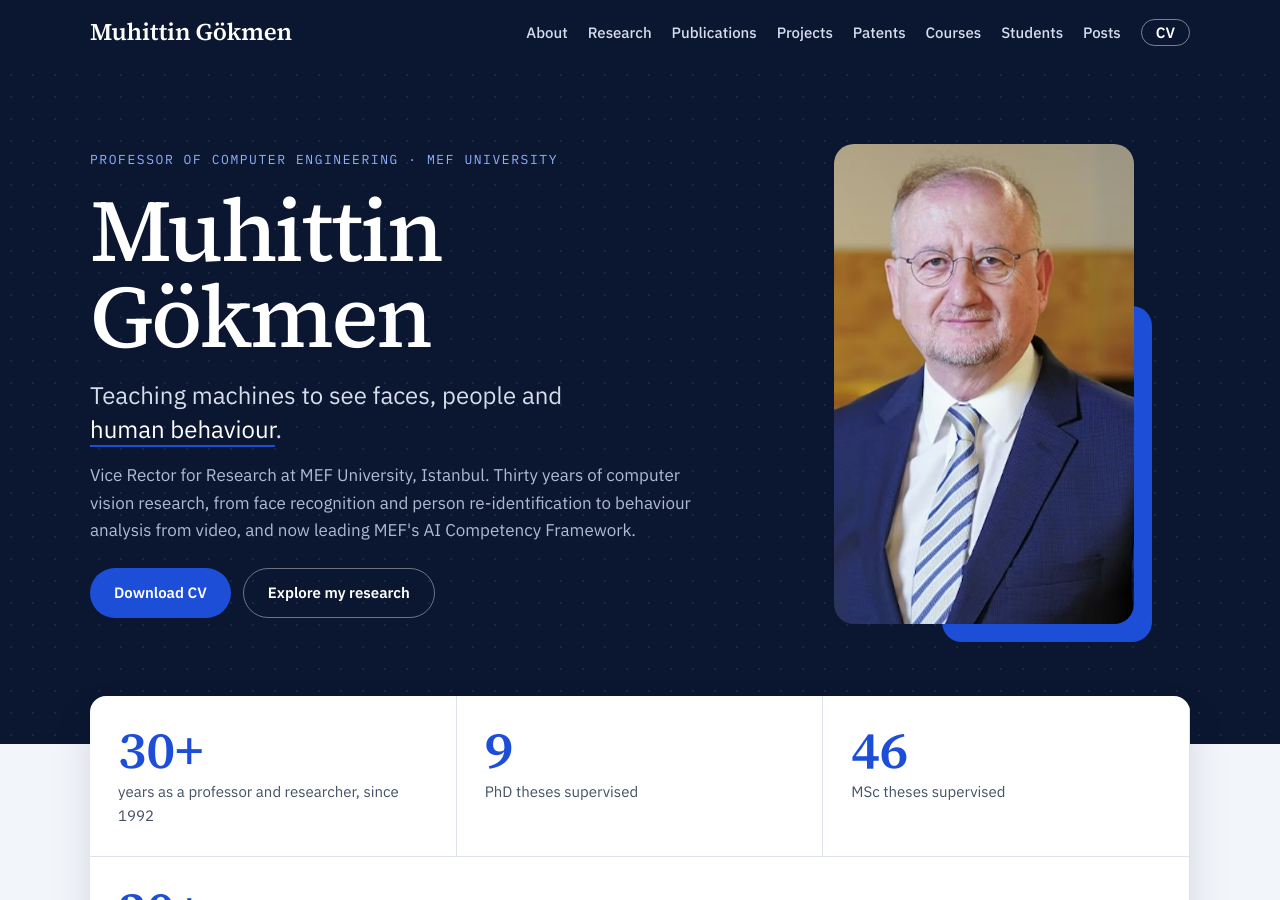
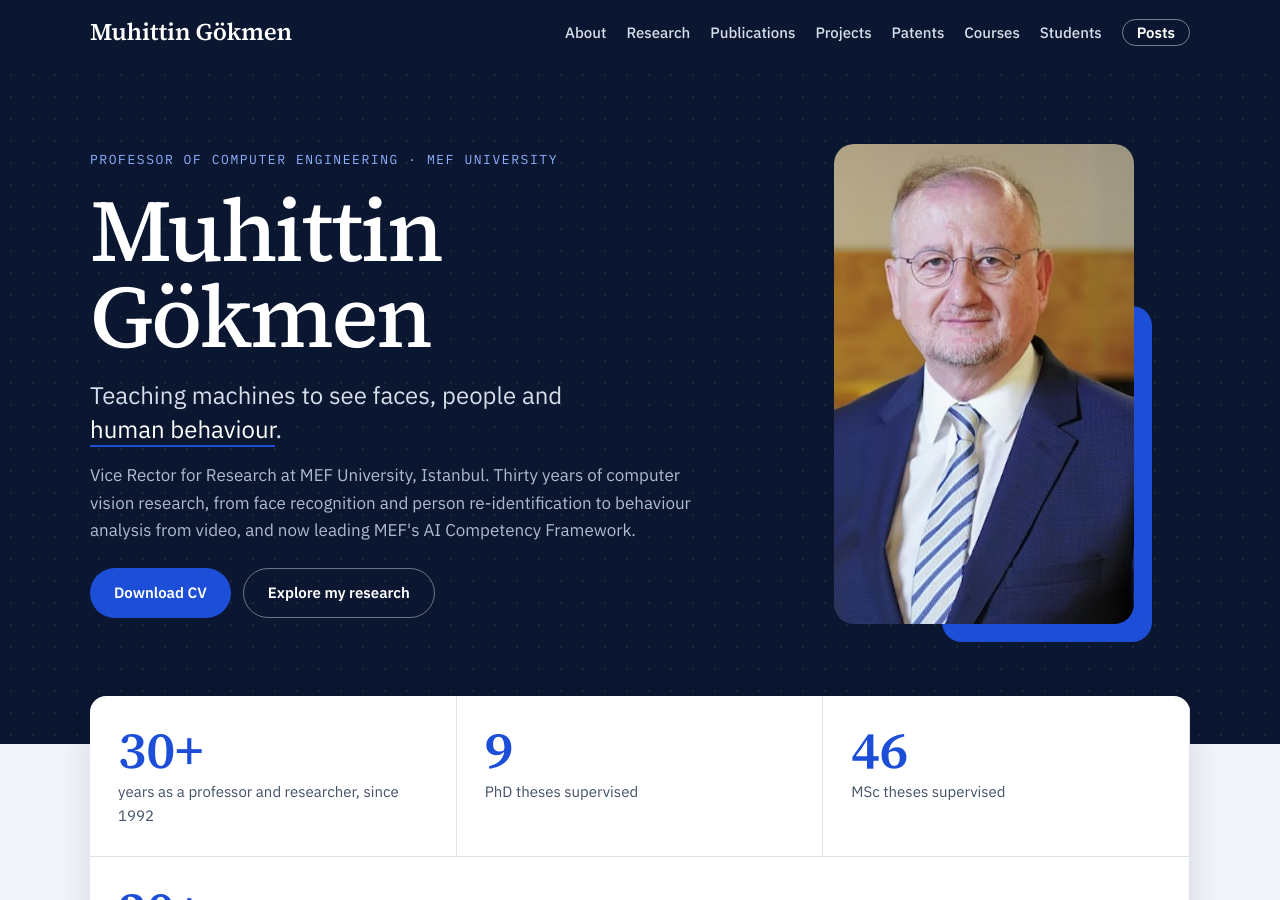
Before and after one commit to muhittingokmen/muhittingokmen.github.io, a Jekyll site: the page built from index.md, in a window 1280 px wide and 900 px high. Built offline with Jekyll 4.4.1, drawn with Linux system fonts in a browser that asks for light colours.

```diff
--- a/_data/navigation.yml
+++ b/_data/navigation.yml
@@ -16,6 +16,4 @@ main:
     href: /students/
   - title: "Posts"
     href: /posts/
-  - title: "CV"
-    href: /assets/gokmen-CV.pdf
     highlight: true
```
